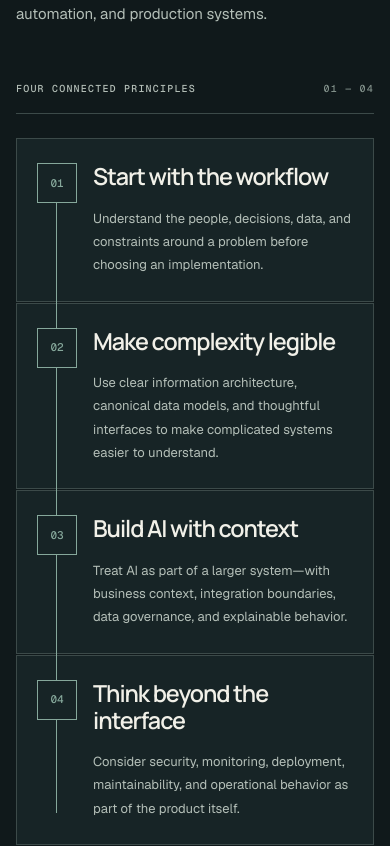
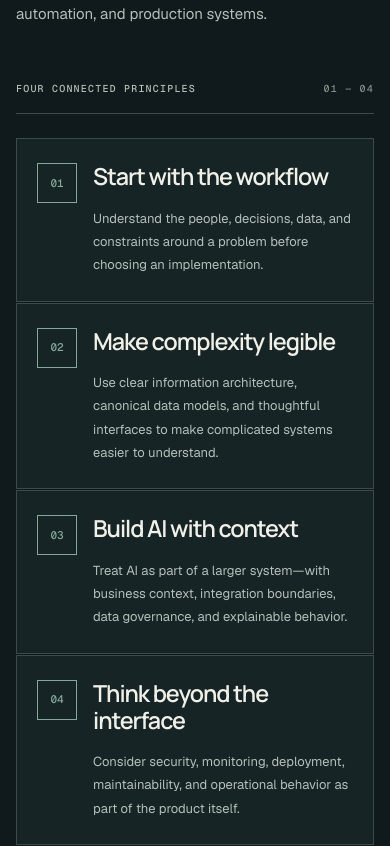
Before and after one commit to weexdayend/uigerhana-space, a Next.js app: page / in a window 390 px wide. Shown: the part 9280-10126 px from the top of the page. Built offline with nearby package versions, Linux system fonts and the light colour scheme.

Commit message:
style(approach): expose route line for GSAP draw

```diff
--- a/src/app/globals.css
+++ b/src/app/globals.css
@@ -3586,28 +3586,33 @@ body {
   white-space: nowrap;
 }
 
-.atlas-approach__principles {
+.atlas-approach__principles-frame {
   position: relative;
-  display: grid;
-  grid-template-columns: repeat(4, minmax(0, 1fr));
-  gap: 1px;
-  margin: 1.5rem 0 0;
-  border: 1px solid var(--contour-line);
-  background: var(--contour-line);
-  padding: 0;
-  list-style: none;
-}
-
-.atlas-approach__principles::before {
+  margin-top: 1.5rem;
+}
+
+.atlas-approach__route {
   position: absolute;
-  z-index: 1;
+  z-index: 2;
   top: calc(var(--atlas-approach-card-y) + 1.25rem);
   right: calc(var(--atlas-approach-card-x) + 1.25rem);
   left: calc(var(--atlas-approach-card-x) + 1.25rem);
   height: 1px;
   background: var(--sea-glass);
-  content: "";
+  transform-origin: left center;
   pointer-events: none;
+}
+
+.atlas-approach__principles {
+  position: relative;
+  display: grid;
+  grid-template-columns: repeat(4, minmax(0, 1fr));
+  gap: 1px;
+  margin: 0;
+  border: 1px solid var(--contour-line);
+  background: var(--contour-line);
+  padding: 0;
+  list-style: none;
 }
 
 .atlas-approach__principle {
@@ -3629,7 +3634,7 @@ body {
 
 .atlas-approach__waypoint {
   position: relative;
-  z-index: 2;
+  z-index: 3;
   display: flex;
   align-items: center;
   gap: 0.875rem;
@@ -3700,7 +3705,7 @@ body {
     grid-template-columns: repeat(2, minmax(0, 1fr));
   }
 
-  .atlas-approach__principles::before {
+  .atlas-approach__route {
     display: none;
   }
 
@@ -3723,15 +3728,15 @@ body {
     padding-left: 0;
   }
 
-  .atlas-approach__principles::before {
+  .atlas-approach__route {
     display: block;
     top: 2rem;
     right: auto;
     bottom: 2rem;
-    left: 2.5rem;
+    left: calc(var(--atlas-approach-card-x) + 1.25rem);
     width: 1px;
     height: auto;
-    background: var(--sea-glass);
+    transform-origin: center top;
   }
 
   .atlas-approach__principle {
```
